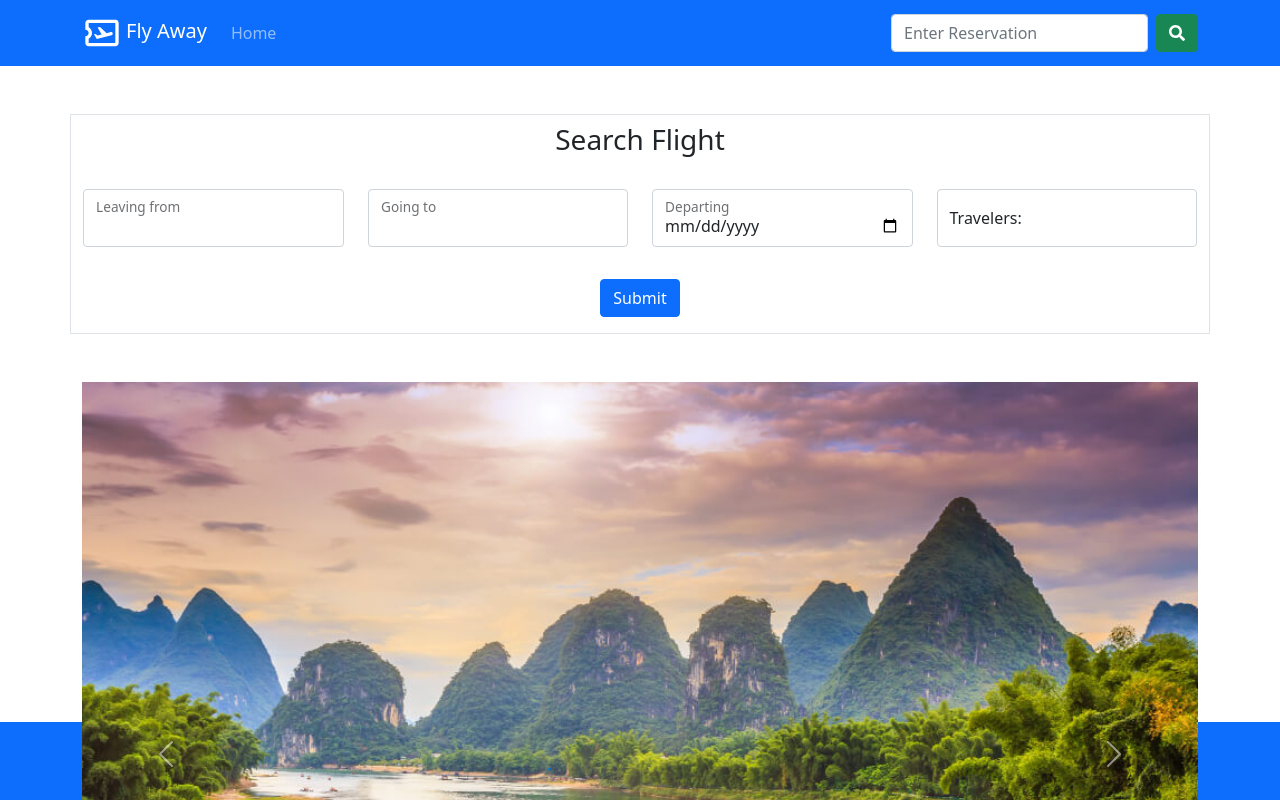
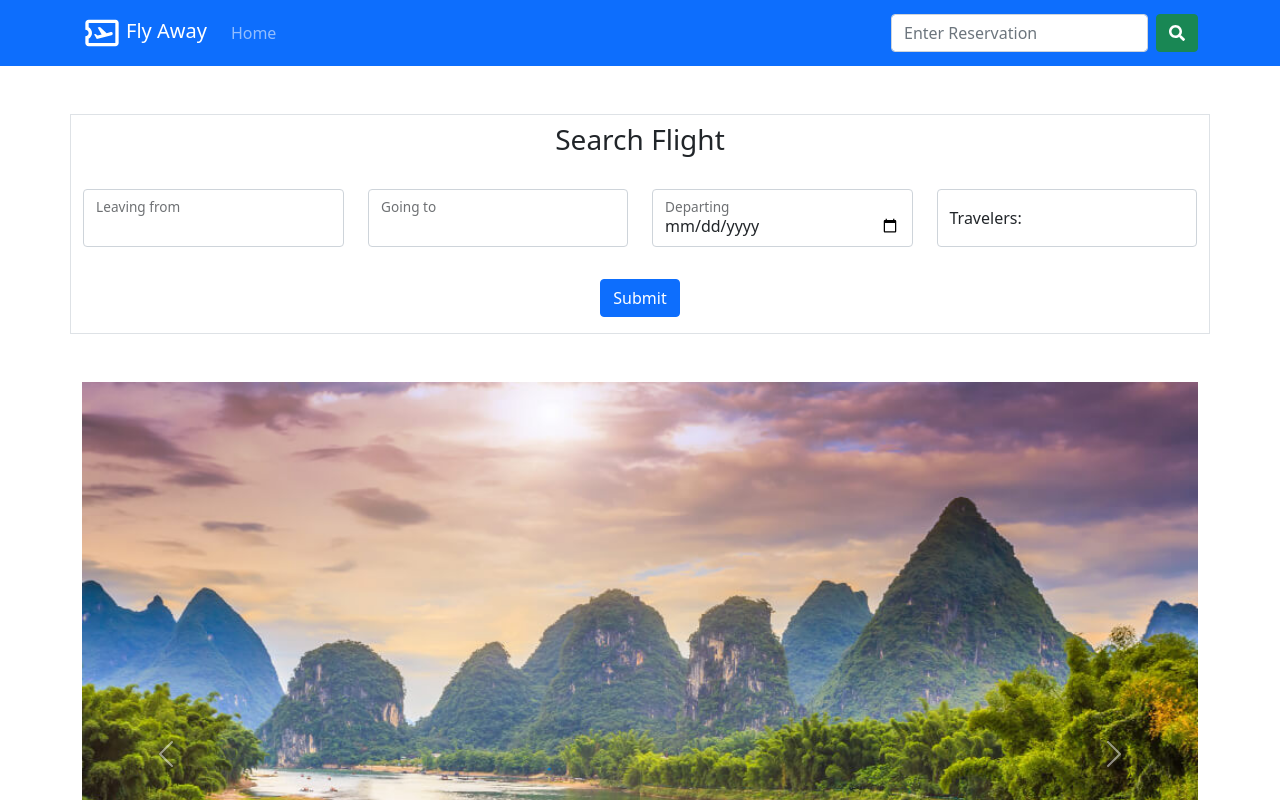
Before and after one commit to Digital-Dreamers/fly_away_client, a React (Create React App) app in the folder src/: page / in a window 1280 px wide. Shown: the top 800 px of the page. Built offline with nearby package versions, Linux system fonts and the light colour scheme; the HTML template or start-up script is replaced by a standard one.

Commit message:
Footer stays on bottom always

```diff
--- a/src/App.css
+++ b/src/App.css
@@ -44,5 +44,5 @@
   margin-right: auto;
 }
 .fill-page{
-  height: calc(100vh - 216px);
+  min-height: calc(100vh - 216px);
 }
```
